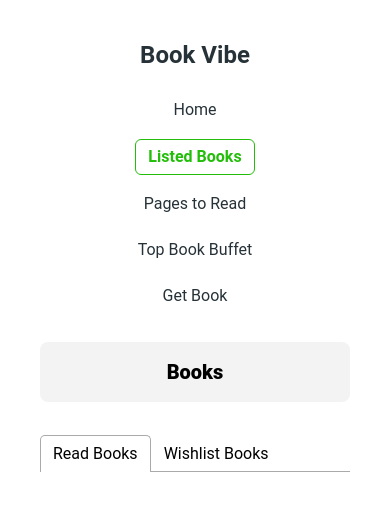
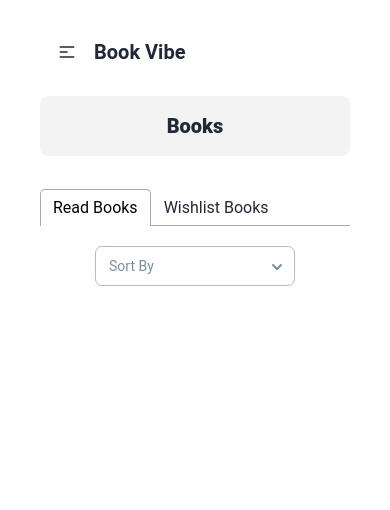
Before and after one commit to mustafa-official/book-vibe-a-8, a React (Vite) app: page /books in a window 390 px wide. Shown: the top 510 px of the page. Built offline with nearby package versions, Linux system fonts and the light colour scheme.

Commit message:
project done

```diff
--- a/package.json
+++ b/package.json
@@ -28,6 +28,7 @@
     "@types/react-dom": "^18.2.22",
     "@vitejs/plugin-react": "^4.2.1",
     "autoprefixer": "^10.4.19",
+    "daisyui": "^4.9.0",
     "eslint": "^8.57.0",
     "eslint-plugin-react": "^7.34.1",
     "eslint-plugin-react-hooks": "^4.6.0",
--- a/src/components/HeadingBooks.jsx
+++ b/src/components/HeadingBooks.jsx
@@ -1,7 +1,14 @@
+
+
 const HeadingBooks = () => {
+
   return (
-    <div className="flex justify-center bg-[#1313130D] py-4 rounded-lg">
-      <h2 className="text-center text-xl font-black">Books</h2>
+    <div>
+      <div className="flex justify-center bg-[#1313130D] py-4 rounded-lg">
+        <h2 className="text-center text-xl font-black">Books</h2>
+      </div>
+
+
     </div>
   );
 };
--- a/src/components/NavBar.jsx
+++ b/src/components/NavBar.jsx
@@ -1,15 +1,100 @@
-import { Button, Navbar, Typography } from "@material-tailwind/react";
+import { Button, Typography } from "@material-tailwind/react";
 import { Link, NavLink } from "react-router-dom";
 
 const NavBar = () => {
   return (
-    <Navbar className="mx-auto shadow-none mt-4">
-      <div className="flex lg:flex-row flex-col items-center justify-between text-blue-gray-900">
-        <Typography className=" cursor-pointer py-1.5 lg:ml-2">
-          <Link to="/" className="text-2xl font-bold">
+    <div>
+
+
+      <div className="navbar container px-10  mx-auto mt-5">
+        <div className="navbar-start">
+          <div className="dropdown">
+            <div tabIndex={0} role="button" className="btn btn-ghost lg:hidden">
+              <svg
+                xmlns="http://www.w3.org/2000/svg"
+                className="h-5 w-5"
+                fill="none"
+                viewBox="0 0 24 24"
+                stroke="currentColor"
+              >
+                <path
+                  strokeLinecap="round"
+                  strokeLinejoin="round"
+                  strokeWidth="2"
+                  d="M4 6h16M4 12h8m-8 6h16"
+                />
+              </svg>
+            </div>
+            <ul
+              tabIndex={0}
+              className="menu menu-sm dropdown-content mt-3 z-[1] p-2 shadow bg-base-100 rounded-box w-52"
+            >
+              <div className="flex lg:justify-normal justify-center lg:flex-row flex-col lg:mt-0 mt-4 items-center gap-3">
+                <NavLink
+                  style={{ padding: "5px 12px" }}
+                  to="/"
+                  className={({ isActive }) =>
+                    isActive
+                      ? "border border-[#23BE0A] rounded-md text-[#23BE0A] font-bold"
+                      : ""
+                  }
+                >
+                  Home
+                </NavLink>
+                <NavLink
+                  style={{ padding: "5px 12px" }}
+                  to="/books"
+                  className={({ isActive }) =>
+                    isActive
+                      ? "border border-[#23BE0A] px-3 rounded-md text-[#23BE0A] font-bold"
+                      : ""
+                  }
+                >
+                  Listed Books
+                </NavLink>
+                <NavLink
+                  style={{ padding: "5px 12px" }}
+                  to="/read"
+                  className={({ isActive }) =>
+                    isActive
+                      ? "border border-[#23BE0A] px-3 rounded-md text-[#23BE0A] font-bold"
+                      : ""
+                  }
+                >
+                  Pages to Read
+                </NavLink>
+                <NavLink
+                  style={{ padding: "5px 12px" }}
+                  to="/buffet"
+                  className={({ isActive }) =>
+                    isActive
+                      ? "border border-[#23BE0A] px-3 rounded-md text-[#23BE0A] font-bold"
+                      : ""
+                  }
+                >
+                  Top Book Buffet
+                </NavLink>
+                <NavLink
+                  style={{ padding: "5px 12px" }}
+                  to="/buy"
+                  className={({ isActive }) =>
+                    isActive
+                      ? "border border-[#23BE0A] px-3 rounded-md text-[#23BE0A] font-bold"
+                      : ""
+                  }
+                >
+                  Buy Now
+                </NavLink>
+              </div>
+            </ul>
+          </div>
+          <Typography className="cursor-pointer">
+            <Link to="/" className="text-xl lg:text-3xl font-bold">
               Book Vibe
             </Link>
           </Typography>
+        </div>
+        <div className="navbar-center hidden lg:flex">
           <div className="">
             <div className="flex lg:justify-normal justify-center lg:flex-row flex-col lg:mt-0 mt-4 items-center gap-3">
               <NavLink
@@ -65,10 +150,12 @@ const NavBar = () => {
                     : ""
                 }
               >
-              Get Book
+                Buy Now
               </NavLink>
             </div>
           </div>
+        </div>
+        <div className="navbar-end">
           <div className="hidden gap-2 lg:flex">
             <Button
               style={{
@@ -92,7 +179,8 @@ const NavBar = () => {
             </Button>
           </div>
         </div>
-    </Navbar>
+      </div>
+    </div>
   );
 };
 
--- a/src/components/ReadBooks.jsx
+++ b/src/components/ReadBooks.jsx
@@ -1,18 +1,73 @@
 import { useEffect, useState } from "react";
 import SingleReadBook from "./SingleReadBook";
 import { getFromLocalStorage } from "../utils/localStorage";
+import { Option, Select } from "@material-tailwind/react";
 
 const ReadBooks = () => {
   const [singleRead, setSingleRead] = useState([]);
+  const [displaySorted, setDisplaySorted] = useState([]);
   useEffect(() => {
-    setSingleRead(getFromLocalStorage);
+    const LocalStorageData = getFromLocalStorage();
+    setSingleRead(LocalStorageData);
+    setDisplaySorted(LocalStorageData);
   }, []);
 
+  const handleSortedData = (value) => {
+    const sortedItem = [...singleRead];
+    if (value === "rating") {
+      const a = sortedItem.sort((a, b) => b.rating - a.rating);
+      setDisplaySorted(a);
+    } else if (value === "pages") {
+      const b = sortedItem.sort((a, b) => b.totalPages - a.totalPages);
+      setDisplaySorted(b);
+    } else if (value === "year") {
+      const c = sortedItem.sort(
+        (a, b) => b.yearOfPublishing - a.yearOfPublishing
+      );
+      setDisplaySorted(c);
+    }
+  };
   return (
-    <div className="grid grid-cols-1 gap-5 my-8">
-      {singleRead.map((bookItem) => (
-        <SingleReadBook bookItem={bookItem} key={bookItem.id}></SingleReadBook>
-      ))}
+    <div>
+      <div className="max-w-20 flex justify-center mt-5 mx-auto">
+        <Select
+          onClick={() => {
+            handleSortedData("sorted");
+          }}
+          label="Sort By"
+        >
+          <Option
+            onClick={() => {
+              handleSortedData("rating");
+            }}
+          >
+            Rating
+          </Option>
+          <Option
+            onClick={() => {
+              handleSortedData("pages");
+            }}
+          >
+            Number of pages
+          </Option>
+          <Option
+            onClick={() => {
+              handleSortedData("year");
+            }}
+          >
+            Publisher year
+          </Option>
+        </Select>
+      </div>
+
+      <div className="grid grid-cols-1 gap-5 my-8">
+        {displaySorted.map((bookItem) => (
+          <SingleReadBook
+            bookItem={bookItem}
+            key={bookItem.id}
+          ></SingleReadBook>
+        ))}
+      </div>
     </div>
   );
 };
--- a/src/components/WishList.jsx
+++ b/src/components/WishList.jsx
@@ -1,22 +1,72 @@
 import { useEffect, useState } from "react";
 import { getFromLocalStorageWishList } from "../utils/localStorage";
 import SingleWishList from "./SingleWishList";
+import { Option, Select } from "@material-tailwind/react";
 
 const WishList = () => {
   const [wishList, setwishList] = useState([]);
+  const [displaySorted, setDisplaySorted] = useState([]);
   useEffect(() => {
-    setwishList(getFromLocalStorageWishList);
+    const localData = getFromLocalStorageWishList()
+    setwishList(localData);
+    setDisplaySorted(localData)
   }, []);
-
+  const handleSortedData = (value) => {
+    const sortedItem = [...wishList];
+    if (value === "rating") {
+      const a = sortedItem.sort((a, b) => b.rating - a.rating);
+      setDisplaySorted(a);
+    } else if (value === "pages") {
+      const b = sortedItem.sort((a, b) => b.totalPages - a.totalPages);
+      setDisplaySorted(b);
+    } else if (value === "year") {
+      const c = sortedItem.sort(
+        (a, b) => b.yearOfPublishing - a.yearOfPublishing
+      );
+      setDisplaySorted(c);
+    }
+  };
   return (
-    <div className="grid grid-cols-1 gap-5 my-8">
-      {wishList.map((wishItem) => (
+    <div>
+      <div className="max-w-20 flex justify-center mt-5 mx-auto">
+        <Select
+          onClick={() => {
+            handleSortedData("sorted");
+          }}
+          label="Sort By"
+        >
+          <Option
+            onClick={() => {
+              handleSortedData("rating");
+            }}
+          >
+            Rating
+          </Option>
+          <Option
+            onClick={() => {
+              handleSortedData("pages");
+            }}
+          >
+            Number of pages
+          </Option>
+          <Option
+            onClick={() => {
+              handleSortedData("year");
+            }}
+          >
+            Publisher year
+          </Option>
+        </Select>
+      </div>
+      <div className="grid grid-cols-1 gap-5 my-8">
+      {displaySorted.map((wishItem) => (
         <SingleWishList
           wishListItem={wishItem}
           key={wishItem.id}
         ></SingleWishList>
       ))}
     </div>
+    </div>
   );
 };
 
--- a/src/pages/Books.jsx
+++ b/src/pages/Books.jsx
@@ -4,10 +4,13 @@ import HeadingBooks from "../components/HeadingBooks";
 import ReadBooks from "../components/ReadBooks";
 import WishList from "../components/WishList";
 
+
 const Books = () => {
+
   return (
     <div className="container mx-auto px-10 mt-3">
       <HeadingBooks></HeadingBooks>
+
       <div className="mt-8">
         <Tabs>
           <TabList>
--- a/src/pages/Buy.jsx
+++ b/src/pages/Buy.jsx
@@ -26,6 +26,7 @@ const Buy = () => {
             <div className="col-span-full sm:col-span-3">
               <label className="text-sm">First name</label>
               <input
+                required
                 id="firstname"
                 type="text"
                 placeholder="First name"
@@ -53,6 +54,7 @@ const Buy = () => {
             <div className="col-span-full sm:col-span-3">
               <label className="text-sm">Book Name</label>
               <input
+                required
                 id="email"
                 type="text"
                 placeholder="Book Name"
@@ -89,6 +91,7 @@ const Buy = () => {
             <div className="col-span-full sm:col-span-2">
               <label className="text-sm">ZIP / Postal</label>
               <input
+                required
                 id="zip"
                 type="text"
                 placeholder=""
--- a/tailwind.config.js
+++ b/tailwind.config.js
@@ -9,5 +9,5 @@ export default withMT({
   theme: {
     extend: {},
   },
-  plugins: [],
+  plugins: [require("daisyui")],
 });
```
Also changed, not shown: src/components/Banner.jsx (+5 -6 lines), 1 other file (tests, documents, lock files or other folders). Lines whose indentation alone changed are shown as unchanged.
